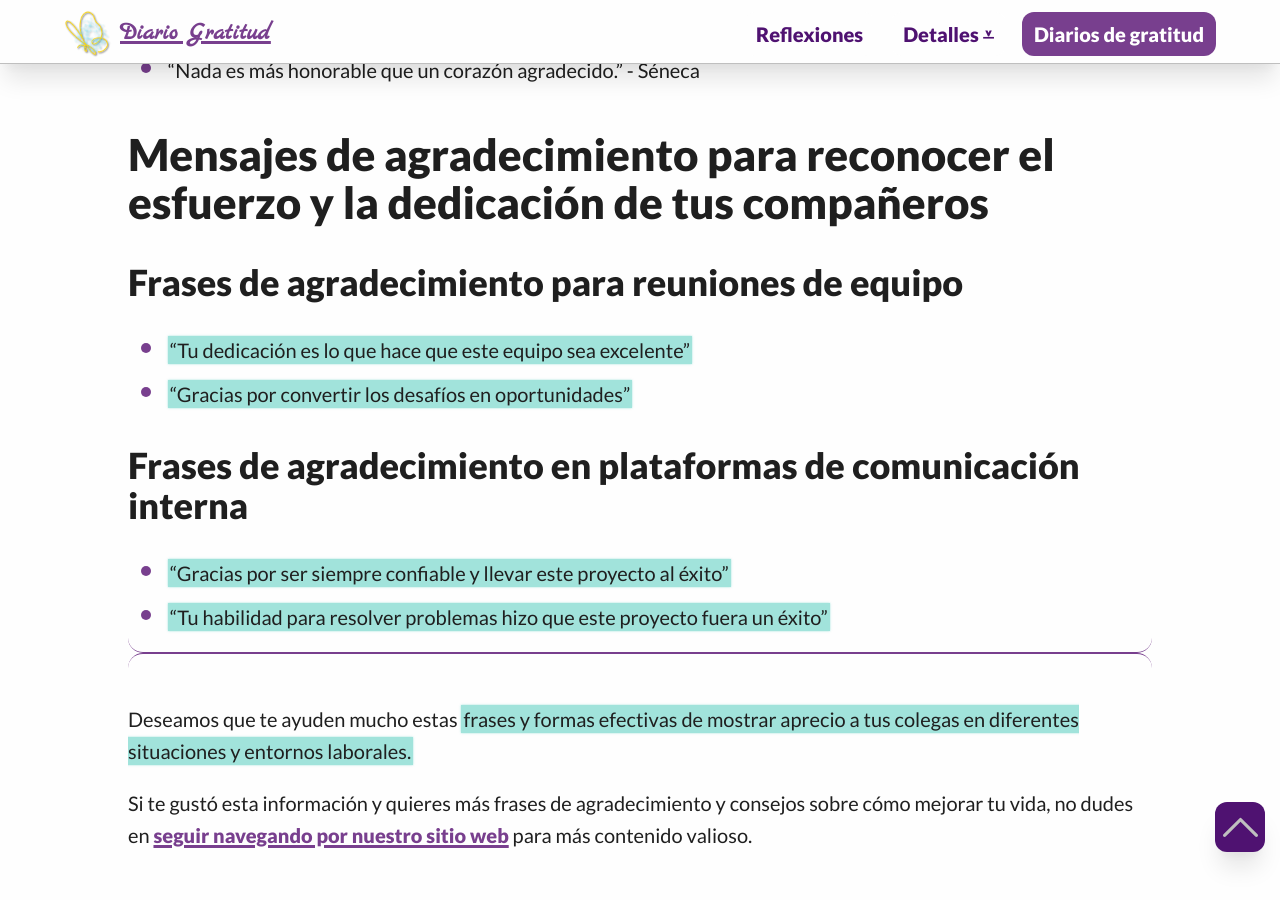
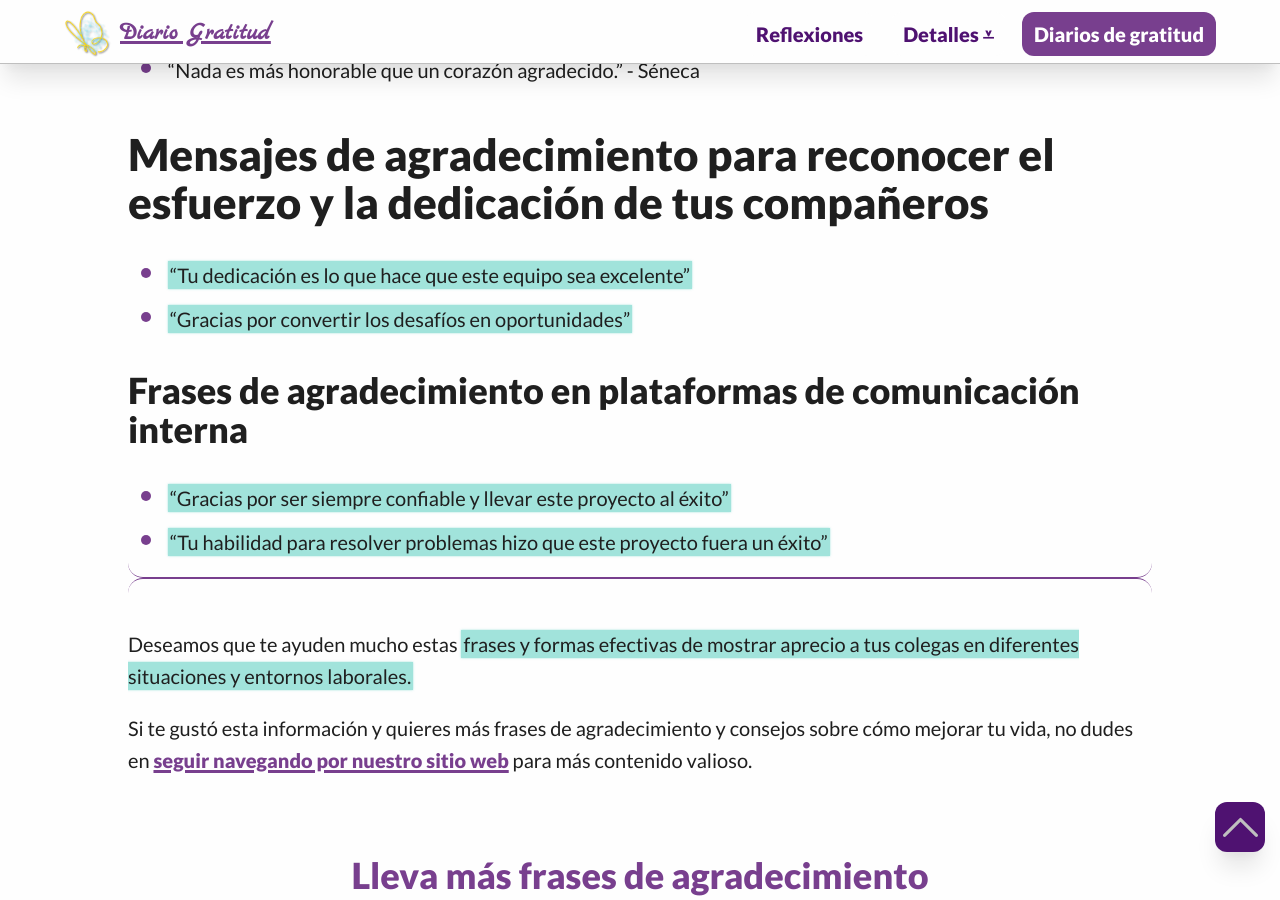
Before and after one commit to Klerpson/gratitud, a Jekyll site: the page built from frases-agradecimiento-companeros.md, in a window 1280 px wide and 900 px high, scrolled down 3950 px. Built offline with Jekyll 4.4.1, drawn with Linux system fonts in a browser that asks for light colours.

Commit message:
Update frases-agradecimiento-companeros.md

```diff
--- a/frases-agradecimiento-companeros.md
+++ b/frases-agradecimiento-companeros.md
@@ -101,8 +101,6 @@ Ese compañero realmente notará que tu interés personal va más allá de los i
 
 ## Mensajes de agradecimiento para reconocer el esfuerzo y la dedicación de tus compañeros
 
-### Frases de agradecimiento para reuniones de equipo
-
 - **"Tu dedicación es lo que hace que este equipo sea excelente"**
 - **"Gracias por convertir los desafíos en oportunidades"**
 
```
